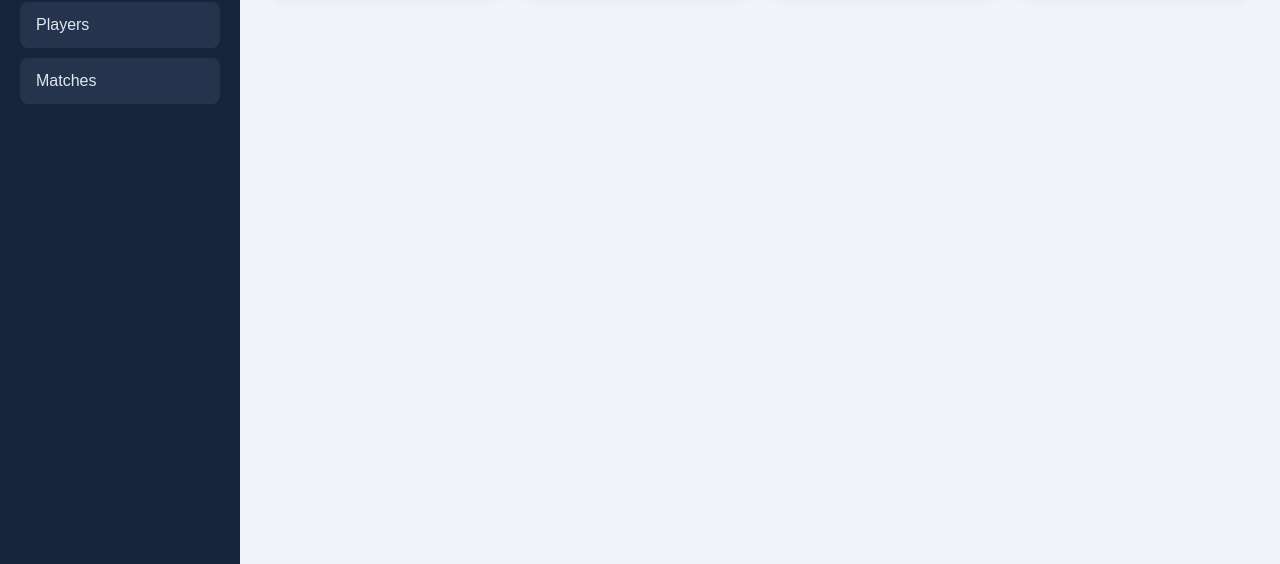
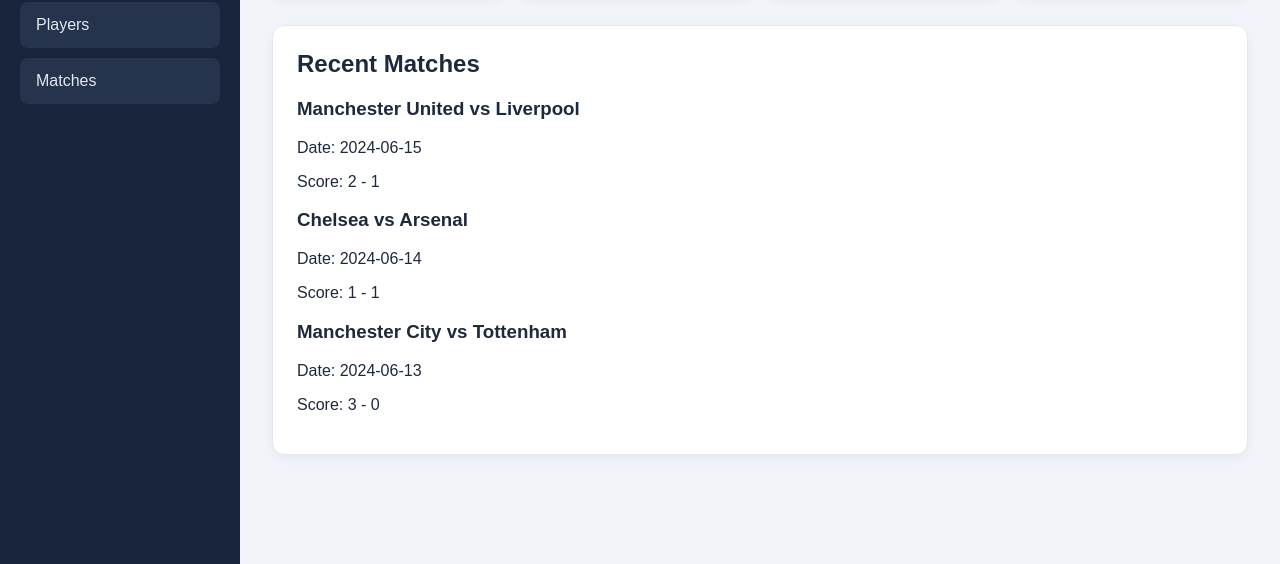
Before and after one commit to Not-hing-02/Football_analy, a plain HTML site: page index.html in a window 1280 px wide. Shown: the part 236-800 px from the top of the page. Drawn offline with Linux system fonts and the light colour scheme.

Commit message:
Update football analytics project

```diff
--- a/home.html
+++ b/index.html
@@ -3,7 +3,7 @@
 <head>
     <meta charset="UTF-8">
     <meta name="viewport" content="width=device-width, initial-scale=1.0">
-    <title>หน้าเปล่า</title>
+    <title>PremierLeague Analytics</title>
     <link rel="stylesheet" href="style.css">
 </head>
 <body>
@@ -29,6 +29,24 @@
             <article class="card"><h2> Matches played</h2><p>380</p></article>
             <article class="card"><h2>Upcoming Matches</h2><p>1024</p></article>
         </section>
+
+        <section class="Recent Matches">
+            <h2>Recent Matches</h2>
+           <article class="match-card">
+                <h3>Manchester United vs Liverpool</h3>
+                <p>Date: 2024-06-15</p>
+                <p>Score: 2 - 1</p>
+            </article>
+            <article class="match-card">
+                <h3>Chelsea vs Arsenal</h3>
+                <p>Date: 2024-06-14</p>
+                <p>Score: 1 - 1</p>
+            </article>
+            <article class="match-card">
+                <h3>Manchester City vs Tottenham</h3>
+                <p>Date: 2024-06-13</p>
+                <p>Score: 3 - 0</p>
+            </article>
     </main>
 </body>
 </html>
--- a/style.css
+++ b/style.css
@@ -107,6 +107,19 @@
     font-weight: 700;
 }
 
+.Recent {
+    margin-top: 28px;
+    padding: 24px;
+    background: white;
+    border: 1px solid #e2e8f0;
+    border-radius: 12px;
+    box-shadow: 0 4px 12px rgb(15 23 42 / 5%);
+}
+
+.Recent h2 {
+    margin: 0 0 20px;
+}
+
 @media (max-width: 640px) {
     body { flex-direction: column; }
     .sidebar { width: 100%; padding: 20px; }
```
